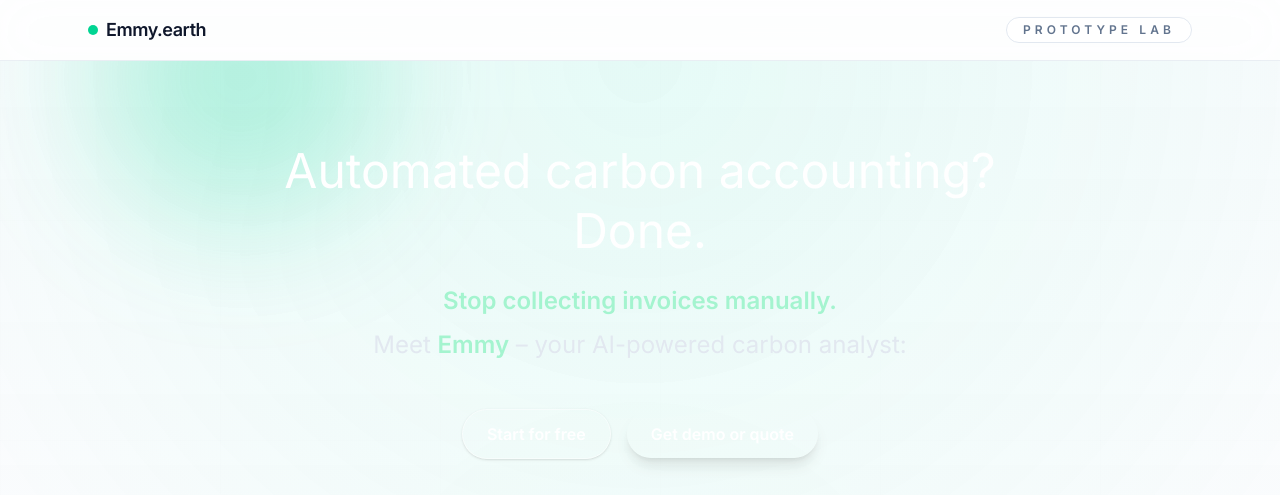
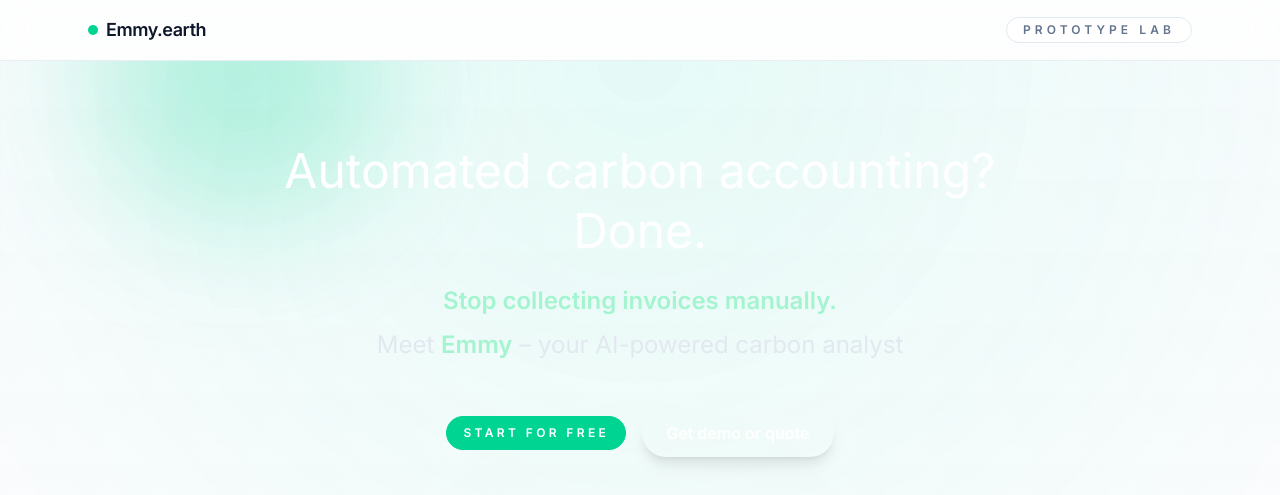
Before and after one commit to emmy-earth/promo-website, a Jekyll site: the page built from legacy/v2_prototypes/layout_prototype_3.html, in a window 1280 px wide and 1400 px high. Shown: the top 495 px of the window. Built offline with Jekyll 4.4.1, drawn with Linux system fonts in a browser that asks for light colours; comment, search, counter and statistics services are not loaded; some of the changed text lies outside the part shown.

Commit message:
Update index.html

```diff
--- a/index.html
+++ b/index.html
@@ -19,12 +19,12 @@ description: "Automated carbon accounting platform with AI-powered carbon analys
       </h1>
       <div class="space-y-3 text-lg text-slate-200">
         <h2 class="text-emerald-200 font-semibold text-xl sm:text-2xl">Stop collecting invoices manually.</h2>
-        <h2 class="text-xl sm:text-2xl"> Meet <span class="text-emerald-200 font-semibold text-xl sm:text-2xl">Emmy</span> – your AI-powered carbon analyst:</h2>
+        <h2 class="text-xl sm:text-2xl"> Meet <span class="text-emerald-200 font-semibold text-xl sm:text-2xl">Emmy</span> – your AI-powered carbon analyst</h2>
       </div>
 
       <!-- NEW BUTTONS ADDED HERE -->
       <div class="flex justify-center items-center gap-4 pt-6">
-        <a href="{{ site.baseurl }}/start-for-free/" class="inline-flex items-center justify-center whitespace-nowrap rounded-full px-6 py-3 text-base font-semibold text-white border border-white/50 bg-transparent shadow-sm transition hover:border-white">
+        <a href="{{ site.baseurl }}/start-for-free/" class="inline-flex items-center justify-center rounded-full border border-emerald-400 bg-emerald-400 px-4 py-2 text-xs font-semibold uppercase tracking-[0.28em] text-white transition hover:bg-emerald-500 focus-visible:outline-2 focus-visible:outline-offset-2 focus-visible:outline-emerald-400">
           Start for free
         </a>
         <a href="{{ site.baseurl }}/contact/" class="cta-primary cursor-pointer inline-flex items-center justify-center rounded-full px-6 py-3 text-base font-semibold text-white shadow-lg transition hover:-translate-y-0.5">
@@ -49,7 +49,7 @@ description: "Automated carbon accounting platform with AI-powered carbon analys
 
     <!-- UPDATED QUOTE SECTION -->
     <div class="mx-auto max-w-3xl text-center" data-animate data-delay="0.2s">
-      <p class="text-lg leading-relaxed text-slate-200">Our Mission: With Emmy we want to empower businesses with <strong style="color: #34D399;">truly effortless sustainability data management, at an affordable and reasonable cost</strong>.</p>
+      <p class="text-lg leading-relaxed text-slate-200"> <strong style="color: #34D399;">Our Mission:</strong> With Emmy we want to empower businesses with <strong style="color: #34D399;">truly effortless sustainability data management</strong>, at an <strong style="color: #34D399;">affordable and reasonable cost</strong>.</p>
     </div>
     <!-- END OF UPDATED QUOTE SECTION -->
 
```
